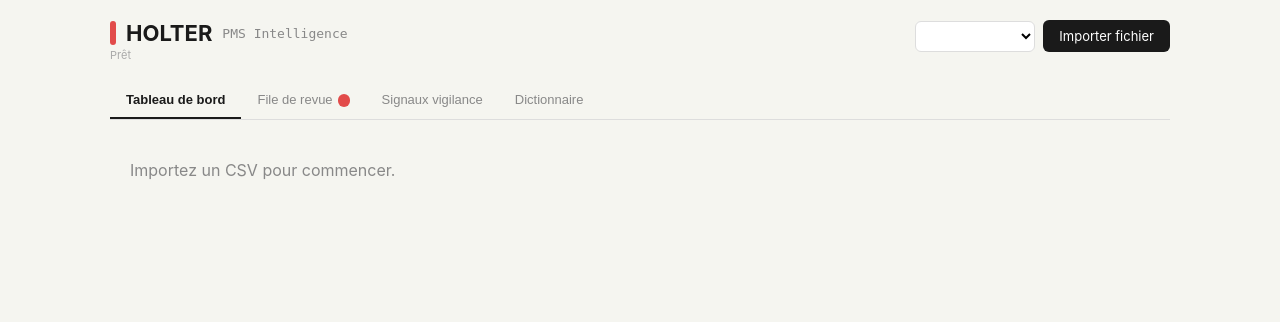
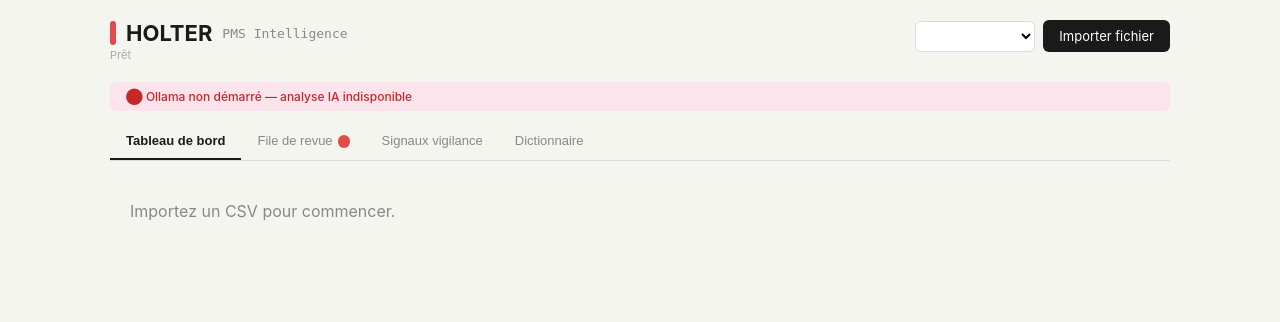
Before and after one commit to Corindpz/Holter, a FastAPI app: page / in a window 1280 px wide. Shown: the top 322 px of the page. Run offline with FastAPI, Linux system fonts and the light colour scheme; data that the repository does not hold is empty.

Commit message:
feat: AI status bar showing Ollama state and model readiness

```diff
--- a/src/analysis/ollama_client.py
+++ b/src/analysis/ollama_client.py
@@ -59,3 +59,13 @@ class OllamaClient:
                 return r.status_code == 200
         except Exception:
             return False
+
+    async def list_models(self) -> List[str]:
+        try:
+            async with httpx.AsyncClient(timeout=5.0) as client:
+                r = await client.get(f"{self.base_url}/api/tags")
+                if r.status_code == 200:
+                    return [m["name"] for m in r.json().get("models", [])]
+        except Exception:
+            pass
+        return []
--- a/src/api/main.py
+++ b/src/api/main.py
@@ -8,6 +8,7 @@ from src.api.routes.analysis_routes import router as analysis_router
 from src.api.routes.review_routes import router as review_router
 from src.api.routes.export_routes import router as export_router
 from src.api.routes.dictionary_routes import router as dictionary_router
+from src.api.routes.status_routes import router as status_router
 
 app = FastAPI(title="HOLTER PMS", version="1.0")
 
@@ -16,6 +17,7 @@ app.include_router(analysis_router, prefix="/api")
 app.include_router(review_router, prefix="/api")
 app.include_router(export_router, prefix="/api")
 app.include_router(dictionary_router, prefix="/api")
+app.include_router(status_router, prefix="/api")
 
 _STATIC = Path(__file__).parent / "static"
 app.mount("/static", StaticFiles(directory=str(_STATIC)), name="static")
--- /dev/null
+++ b/src/api/routes/status_routes.py
@@ -0,0 +1,26 @@
+from fastapi import APIRouter
+from src.analysis.ollama_client import OllamaClient, select_model, get_available_ram_gb
+from src.config import get_settings
+
+router = APIRouter(tags=["status"])
+
+
+@router.get("/status")
+async def get_status():
+    settings = get_settings()
+    ram_gb = get_available_ram_gb()
+    model = select_model(ram_gb, settings.get("model_override"))
+    ollama = OllamaClient(settings["ollama_url"], model)
+
+    running = await ollama.health_check()
+    downloaded_models = await ollama.list_models() if running else []
+    model_ready = any(m.startswith(model.split(":")[0]) for m in downloaded_models)
+
+    return {
+        "ollama_running": running,
+        "model_selected": model,
+        "model_ready": model_ready,
+        "downloaded_models": downloaded_models,
+        "ram_available_gb": round(ram_gb, 1),
+        "pull_command": f"ollama pull {model}" if not model_ready else None,
+    }
--- a/src/api/static/app.js
+++ b/src/api/static/app.js
@@ -1,5 +1,23 @@
 let currentSemaine = null;
 let currentExpert = null;
+
+async function refreshStatus() {
+  try {
+    const s = await fetch('/api/status').then(r => r.json());
+    const bar = document.getElementById('ai-status-bar');
+    if (!bar) return;
+    if (!s.ollama_running) {
+      bar.className = 'status-bar status-error';
+      bar.textContent = '⬤ Ollama non démarré — analyse IA indisponible';
+    } else if (!s.model_ready) {
+      bar.className = 'status-bar status-warn';
+      bar.textContent = `⬤ Modèle non téléchargé (${s.model_selected}) — exécutez : ${s.pull_command}`;
+    } else {
+      bar.className = 'status-bar status-ok';
+      bar.textContent = `⬤ IA prête · ${s.model_selected} · RAM dispo ${s.ram_available_gb} GB`;
+    }
+  } catch(e) { /* ignore */ }
+}
 
 async function api(method, path, body) {
   const opts = { method, headers: { 'Content-Type': 'application/json' } };
@@ -236,4 +254,6 @@ async function exportPDF() {
 window.onload = async () => {
   await loadSemaineList();
   if (currentSemaine) await renderDashboard();
+  await refreshStatus();
+  setInterval(refreshStatus, 15000);
 };
--- a/src/api/static/index.html
+++ b/src/api/static/index.html
@@ -17,6 +17,7 @@
     <label class="upload-btn">Importer fichier<input type="file" id="csv-input" accept=".csv,.xlsx" onchange="importCSV()" style="display:none"></label>
   </div>
 </div>
+<div id="ai-status-bar" class="status-bar status-warn">⬤ Vérification du statut IA...</div>
 <div class="tabs">
   <button class="tab active" onclick="switchTab('dashboard',this)">Tableau de bord</button>
   <button class="tab" onclick="switchTab('review',this)">File de revue <span class="tab-badge" id="badge-pending"></span></button>
--- a/src/api/static/styles.css
+++ b/src/api/static/styles.css
@@ -5,6 +5,10 @@ h1{font-size:22px;font-weight:700;display:flex;align-items:center;gap:10px}
 .subtitle{font-size:13px;font-weight:400;color:#888;font-family:monospace}
 .header{display:flex;align-items:flex-start;justify-content:space-between;margin-bottom:20px;gap:10px;flex-wrap:wrap}
 .meta-line{font-size:11px;color:#aaa;margin-top:2px}
+.status-bar{padding:7px 16px;font-size:12px;font-weight:500;border-radius:6px;margin-bottom:12px}
+.status-ok{background:#e8f5e9;color:#2e7d32}
+.status-warn{background:#fff8e1;color:#f57f17}
+.status-error{background:#fce4ec;color:#c62828}
 .tabs{display:flex;border-bottom:1px solid #ddd;margin-bottom:20px}
 .tab{padding:10px 16px;font-size:13px;cursor:pointer;background:transparent;border:none;border-bottom:2px solid transparent;color:#888;font-weight:400}
 .tab.active{color:#1a1a1a;font-weight:600;border-bottom-color:#1a1a1a}
```
